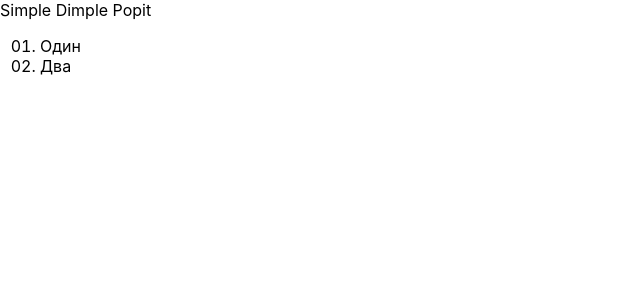
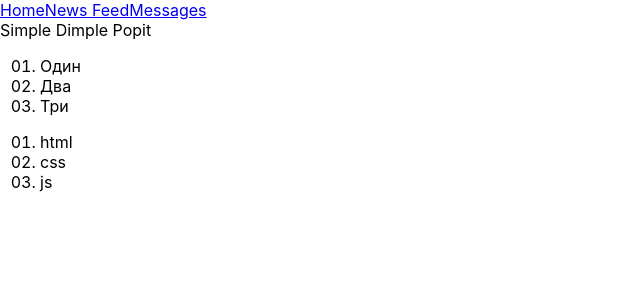
Before and after one commit to mrcrabs67/ReactProject, a React (Create React App) app in the folder reactproject1/: page / in a window 1280 px wide. Shown: the top 300 px of the page, without its empty margins (0-640 px from the left). Built offline with nearby package versions, Linux system fonts and the light colour scheme.

Commit message:
пробуем меняем

```diff
--- a/reactproject1/src/App.js
+++ b/reactproject1/src/App.js
@@ -1,13 +1,42 @@
+import React, { useState } from 'react';
 import logo from './logo.svg';
 import './App.css';
 
 const App = () => {
     return (
-    <div className="App">
+        <div>
+            <Header />
+            <div>
                 Simple Dimple Popit
                 <ul>
                     <li>Один</li>
                     <li>Два</li>
+                    <li>Три</li>
+                </ul>
+            </div>
+
+            <Technologies />
+        </div>
+    );
+}
+
+const Header = () => {
+    return (
+        <div>
+            <a href= '#s'>Home</a>
+            <a href= '#s'>News Feed</a>
+            <a href= '#'>Messages</a>
+        </div>
+    );
+}
+
+const Technologies = () => {
+    return (
+        <div>
+            <ul>
+                <li>html</li>
+                <li>css</li>
+                <li>js</li>
             </ul>
         </div>
     );
```
Lines whose indentation alone changed are shown as unchanged.
